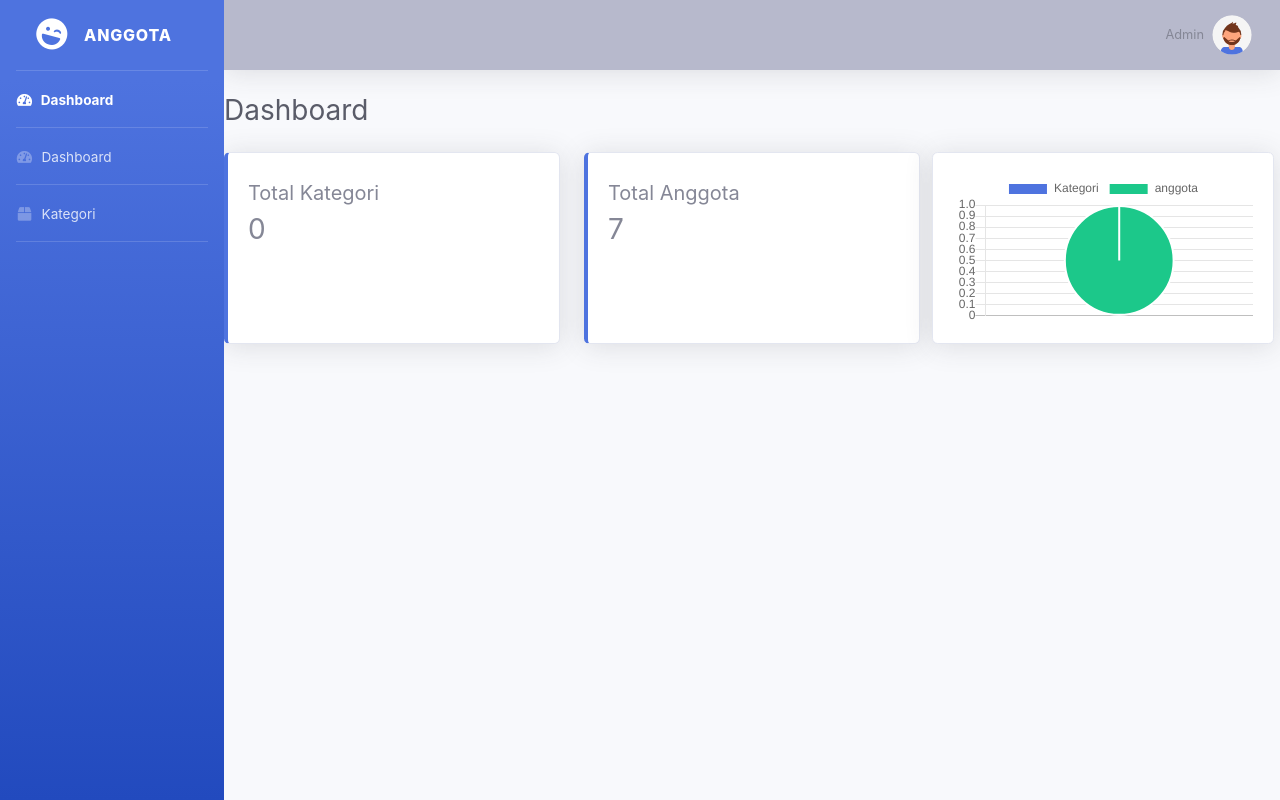
After one commit to silvyaza22-hub/silvy_k, a CodeIgniter app: page /database/ in a window 1280 px wide. The commit adds this page. Run offline with CodeIgniter, Linux system fonts and the light colour scheme; data comes from the database, SQL or seed files in the repository; data that the repository does not hold is empty; some libraries are stand-ins or nearby versions.

Commit message:
pertemuan  8

```diff
--- a/application/config/routes.php
+++ b/application/config/routes.php
@@ -49,6 +49,6 @@ defined('BASEPATH') OR exit('No direct script access allowed');
 | Examples:	my-controller/index	-> my_controller/index
 |		my-controller/my-method	-> my_controller/my_method
 */
-$route['default_controller'] = 'hello';
+$route['default_controller'] = 'dashboard';
 $route['404_override'] = '';
 $route['translate_uri_dashes'] = FALSE;
--- /dev/null
+++ b/application/controllers/dashboard.php
@@ -0,0 +1,26 @@
+<?php
+defined('BASEPATH') OR exit('No direct script access allowed');
+
+class Dashboard extends CI_Controller {
+
+    public function __construct()
+    {
+        parent::__construct();
+    }
+
+    public function index()
+{
+    $data['total_kategori'] = $this->db->count_all('kategori');
+    $data['total_anggota']  = $this->db->count_all('anggota');
+
+    // ambil data
+    $data['kategori'] = $this->db->get('kategori')->result();
+    $data['anggota']  = $this->db->get('anggota')->result();
+
+    $this->load->view('templates/header');
+    $this->load->view('templates/sidebar');
+    $this->load->view('templates/topbar');
+    $this->load->view('dashboard/index', $data);
+    $this->load->view('templates/footer');
+}
+}
--- /dev/null
+++ b/application/views/dashboard/index.php
@@ -0,0 +1,29 @@
+<h1 class="h3 mb-4 text-gray-800">Dashboard</h1>
+
+<div class="row">
+    <!-- kategori -->
+    <div class="col-xl-4 col-md-6 mb-4">
+        <div class="card border-left-primary shadow h-100 py-2">
+            <div class="card-body">
+                <h5>Total Kategori</h5>
+                <h3><?= $total_kategori; ?></h3>
+            </div>
+        </div>
+    </div>
+
+    <!-- anggota -->
+    <div class="col-xl-4 col-md-6 mb-4">
+        <div class="card border-left-primary shadow h-100 py-2">
+            <div class="card-body">
+                <h5>Total Anggota</h5>
+                <h3><?= $total_anggota; ?></h3>
+            </div>
+        </div>
+    </div>
+
+    <div class="card shadow mb-4">
+        <div class="card-body">
+            <canvas id="chartDashboard"></canvas>
+        </div>
+    </div>
+</div>
--- a/application/views/templates/footer.php
+++ b/application/views/templates/footer.php
@@ -1,21 +1,18 @@
-        </div>
-    </div>
+</div>
 </div>
 
-<a class="scroll-to-top rounded" href="#page-top">
-    <i class="fas fa-angle-up"></i>
-</a>
-
-<script src="<?= base_url('assets/vendor/jquery/jquery.min.js'); ?>"></script>
-<script src="<?= base_url('assets/vendor/bootstrap/js/bootstrap.bundle.min.js');?>"></script>
-<script src="<?= base_url('assets/vendor/datatables/jquery.dataTables.min.js') ?>"></script>
-<script src="<?= base_url('assets/vendor/datatables/dataTables.bootstrap4.min.js') ?>"></script>
-<script src="<?= base_url('assets/js/sb-admin-2.min.js');?>"></script>
+<script src=<?= base_url('assets/vendor/jquery/jquery.min.js'); ?>></script>
+<script src=<?= base_url('assets/vendor/bootstrap/js/bootstrap.bundle.min.js'); ?>></script>
+<!--DataTables JS--->
+<script src=<?= base_url('assets/vendor/datatables/jquery.dataTables.min.js'); ?>></script>
+<script src=<?= base_url('assets/vendor/datatables/dataTables.bootstrap4.min.js'); ?>></script>
+<script src=<?= base_url('assets/vendor/chart.js/Chart.min.js'); ?>></script>
+<script src=<?= base_url('assets/js/sb-admin-2.min.js'); ?>></script>
 
 <script>
-$(document).ready(function(){
+    $(document).ready(function() {
     $('#dataTable').DataTable({
-        "language": {
+        "language":{
             "search": "Cari:",
             "lengthMenu": "Tampilkan _MENU_ data",
             "info": "Menampilkan _START_ sampai _END_ dari _TOTAL_ data",
@@ -26,7 +23,36 @@ $(document).ready(function(){
         }
     });
 });
-</script>
-
+    </script>
+    <script>
+        var ctx= document.getElementById("chartDashboard");
+        var chart= new Chart(ctx,{
+            type: 'pie',
+            data: {
+                labels:['Kategori', 'anggota'],
+                datasets:[{
+                labels:'Jumlah Data',
+                data:[
+                    <?= $total_kategori; ?>,
+                    <?= $total_anggota; ?>
+                ],
+                backgroundColor:[
+                    '#4e73df',
+                    '#1cc88a'
+                ]
+            }]
+        },
+        options:{
+            responsive: true,
+            scales: {
+                yAxes: [{
+                    ticks: {
+                        beginAtZero: true,
+                    }
+                }]
+            }
+        }
+    });
+    </script>
 </body>
 </html>
--- a/application/views/templates/sidebar.php
+++ b/application/views/templates/sidebar.php
@@ -1,24 +1,41 @@
-<ul class="navbar-nav bg-gradient-primary sidebar sidebar-dark accordion" id="accordionSidebar">
+<ul class="navbar-nav bg-gradient-primary sidebar sidebar-dark accordian" id="accordionSidebar">
 
-    <a class="sidebar-brand d-flex align-items-center justify-content-center" href="#">
-        <div class="sidebar-brand-icon rotate-15">
-            <i class ="fas fa-laugh-wink"></i>
-</div>
-        <div class="sidebar-brand-text mx-3">Anggota</div>
+<a class="sidebar-brand d-flex align-items-center justify-content-center" href="#">
+    <div class="sidebar-brand-icon rotate-15">
+        <i class="fas fa-laugh-wink"></i>
+    </div>
+    <div class="sidebar-brand-text mx-3">anggota</div>
 </a>
 <hr class="sidebar-divider my-0">
+
 <li class="nav-item active">
     <a class="nav-link" href="#">
         <i class="fas fa-fw fa-tachometer-alt"></i>
         <span>Dashboard</span>
     </a>
 </li>
+
+<hr class="sidebar-divider my-0">
+
+<li class="nav-item activer">
+    <a class="nav-link" href="<?= site_url('dashboard') ?>">
+        <i class="fas fa-fw fa-tachometer-alt"></i>
+        <span>Dashboard</span>
+    </a>
+</li>
+
+<hr class="sidebar-divider my-0">
+
 <li class="nav-item">
-    <a class="nav-link" href="<?= site_url('anggota'); ?>">
-        <i class="fas fa-fw fa-folder"></i>
-        <span>anggota</span>
-</a>
+    <a class="nav-link" href="<?= site_url('kategori') ?>">
+        <i class="fas fa-fw fa-box"></i>
+        <span>Kategori</span>
+    </a>
 </li>
+
+
+<hr class="sidebar-divider d-none d-md-block">
+
 </ul>
 <div id="content-wrapper" class="d-flex flex-column">
     <div id="content">
```
Also changed, not shown: application/controllers/kategori.php (added, +72 -0 lines), application/models/kategori_model.php (added, +35 -0 lines).
